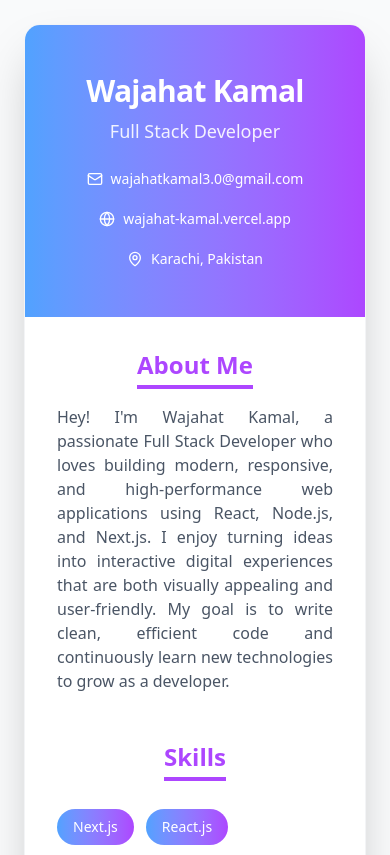
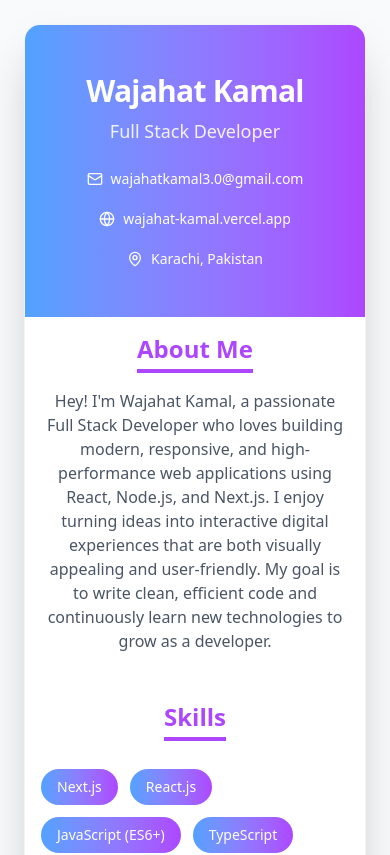
Before and after one commit to wajahat-kamal/Dev-Portfolio, a React (Vite) app: page /resume in a window 390 px wide. Shown: the top 855 px of the page. Built offline with nearby package versions, Linux system fonts and the light colour scheme.

Commit message:
Update Resume component: adjust padding and text styles in the About Me section for improved readability and layout.

```diff
--- a/src/pages/Resume.jsx
+++ b/src/pages/Resume.jsx
@@ -37,13 +37,13 @@ function Resume() {
         </header>
 
         {/* Content */}
-        <main className="p-8 sm:p-12 space-y-12">
+        <main className="p-4 sm:p-12 space-y-12">
           {/* About */}
           <section>
             <h2 className="text-2xl font-semibold text-purple-500 mb-4 border-b-4 border-purple-500 inline-block pb-1">
               About Me
             </h2>
-            <p className="text-gray-600 text-base sm:text-[15px] text-justify">
+            <p className="text-gray-600 text-base sm:text-[12px] text-center">
               Hey! I'm Wajahat Kamal, a passionate Full Stack Developer who loves
               building modern, responsive, and high-performance web applications
               using React, Node.js, and Next.js. I enjoy turning ideas into
```
